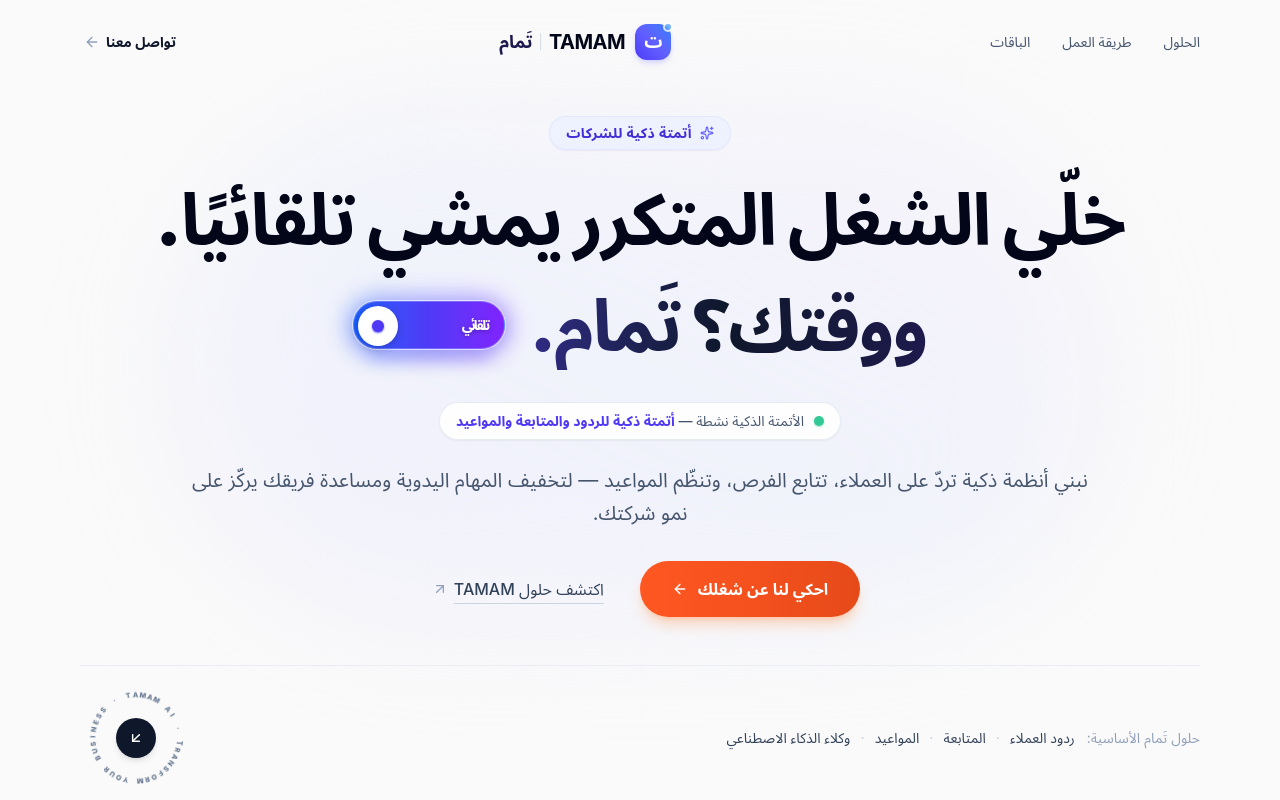
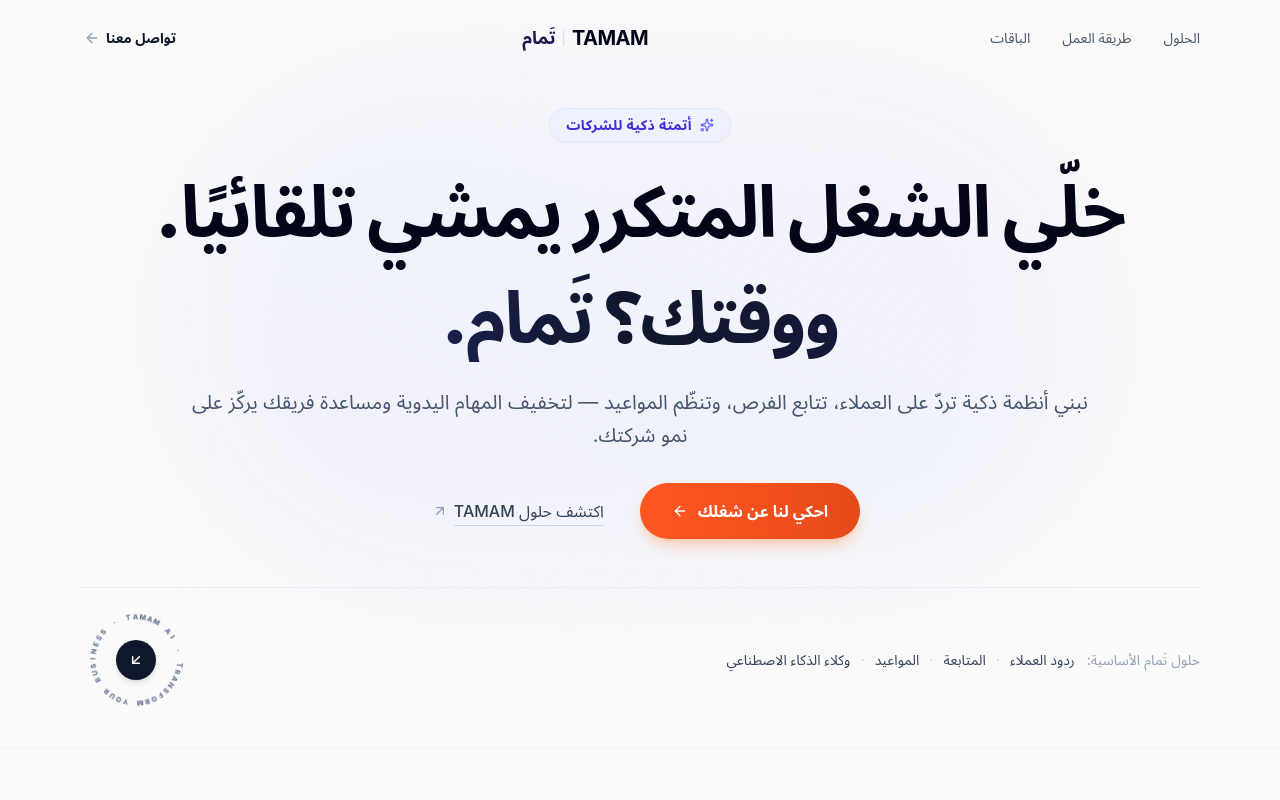
Before and after one commit to yahya759/tamam, a React (Vite) app: page / in a window 1280 px wide. Shown: the top 800 px of the page. Built offline with nearby package versions, Linux system fonts and the light colour scheme.

Commit message:
feat: remove logo badge from header and automation switch from hero

```diff
--- a/src/App.tsx
+++ b/src/App.tsx
@@ -6,7 +6,7 @@
 import React, { useState } from 'react';
 import { ArrowLeft, ArrowUpRight, Zap } from 'lucide-react';
 import { Navbar } from './components/Navbar';
-import { HeadlineSwitch } from './components/HeadlineSwitch';
+import { Headline } from './components/Headline';
 import { RotatingBadge } from './components/RotatingBadge';
 import { InquiryModal } from './components/InquiryModal';
 import { SolutionsDrawer } from './components/SolutionsDrawer';
@@ -16,21 +16,13 @@ import { HowItWorksSection } from './components/HowItWorksSection';
 import { PackagesSection } from './components/PackagesSection';
 import { ClosingCtaSection } from './components/ClosingCtaSection';
 import { DarkFooter } from './components/DarkFooter';
-import { getAutomationImpact } from './utils/automation-state';
 
 export default function App() {
-  const [isAutomated, setIsAutomated] = useState(true);
   const [isInquiryOpen, setIsInquiryOpen] = useState(false);
   const [isSolutionsOpen, setIsSolutionsOpen] = useState(false);
   const [infoModalType, setInfoModalType] = useState<'how-it-works' | 'packages' | null>(null);
   const [preselectedSolution, setPreselectedSolution] = useState<string | null>(null);
   const [selectedPackage, setSelectedPackage] = useState<string | null>(null);
-
-  const impact = getAutomationImpact(isAutomated);
-
-  const handleToggleSwitch = () => {
-    setIsAutomated((prev) => !prev);
-  };
 
   const handleOpenInquiryWithSolution = (solutionId: string) => {
     setPreselectedSolution(solutionId);
@@ -87,11 +79,7 @@ export default function App() {
           aria-hidden="true"
         />
 
-        {/* Embedded Headline & Interactive Automation Switch */}
-        <HeadlineSwitch
-          isAutomated={isAutomated}
-          onToggle={handleToggleSwitch}
-        />
+        <Headline />
 
         {/* Hero Description */}
         <p className="mt-5 sm:mt-6 text-base sm:text-lg md:text-xl text-slate-600 max-w-3xl lg:max-w-4xl mx-auto leading-relaxed font-normal">
--- /dev/null
+++ b/src/components/Headline.tsx
@@ -0,0 +1,26 @@
+import React from 'react';
+import { Sparkles } from 'lucide-react';
+
+export const Headline: React.FC = () => {
+  return (
+    <div className="flex flex-col items-center justify-center text-center select-none w-full">
+      {/* Small Intro Kicker */}
+      <div className="inline-flex items-center gap-2 mb-4 sm:mb-6 px-4 py-1.5 text-xs sm:text-sm font-semibold tracking-wide text-indigo-700 bg-indigo-50/90 rounded-full border border-indigo-100/90 shadow-xs transition-transform hover:scale-105">
+        <Sparkles className="w-3.5 h-3.5 text-indigo-500" />
+        <span>أتمتة ذكية للشركات</span>
+      </div>
+
+      {/* Main Big Headline */}
+      <div className="w-full max-w-5xl xl:max-w-6xl mx-auto">
+        <h1 className="text-3xl sm:text-5xl md:text-6xl lg:text-7xl font-heading font-black text-slate-950 tracking-tight leading-[1.3] sm:leading-[1.25]">
+          <span className="block mb-2 sm:mb-3 text-slate-950">
+            خلّي الشغل المتكرر يمشي تلقائيًا.
+          </span>
+          <span className="block pt-1 text-transparent bg-clip-text bg-gradient-to-l from-indigo-950 via-slate-900 to-indigo-900">
+            ووقتك؟ تَمام.
+          </span>
+        </h1>
+      </div>
+    </div>
+  );
+};
--- a/src/components/HeadlineSwitch.tsx
+++ /dev/null
@@ -1,144 +0,0 @@
-import React from 'react';
-import { Sparkles } from 'lucide-react';
-
-interface HeadlineSwitchProps {
-  isAutomated: boolean;
-  onToggle: () => void;
-}
-
-export const HeadlineSwitch: React.FC<HeadlineSwitchProps> = ({
-  isAutomated,
-  onToggle,
-}) => {
-  return (
-    <div className="flex flex-col items-center justify-center text-center select-none w-full">
-      {/* Small Intro Kicker */}
-      <div className="inline-flex items-center gap-2 mb-4 sm:mb-6 px-4 py-1.5 text-xs sm:text-sm font-semibold tracking-wide text-indigo-700 bg-indigo-50/90 rounded-full border border-indigo-100/90 shadow-xs transition-transform hover:scale-105">
-        <Sparkles className="w-3.5 h-3.5 text-indigo-500" />
-        <span>أتمتة ذكية للشركات</span>
-      </div>
-
-      {/* Main Big Headline */}
-      <div className="w-full max-w-5xl xl:max-w-6xl mx-auto">
-        <h1 className="text-3xl sm:text-5xl md:text-6xl lg:text-7xl font-heading font-black text-slate-950 tracking-tight leading-[1.3] sm:leading-[1.25]">
-          {/* First Sentence: Continuous, uninterrupted, crystal clear */}
-          <span className="block mb-2 sm:mb-3 text-slate-950">
-            خلّي الشغل المتكرر يمشي تلقائيًا.
-          </span>
-
-          {/* Second Sentence + Neon Switch Companion */}
-          <div className="flex items-center justify-center flex-wrap gap-x-4 sm:gap-x-6 gap-y-3 pt-1">
-            <span className="text-transparent bg-clip-text bg-gradient-to-l from-indigo-950 via-slate-900 to-indigo-900">
-              ووقتك؟ تَمام.
-            </span>
-
-            {/* Neon Blue-Purple Automation Switch Element */}
-            <div className="relative inline-flex items-center group my-1">
-              {/* Soft surrounding neon ambient glow */}
-              <div
-                className={`absolute -inset-1.5 rounded-full blur-md transition-all duration-400 pointer-events-none ${
-                  isAutomated
-                    ? 'bg-gradient-to-r from-blue-500/50 via-indigo-500/50 to-violet-500/50 opacity-80 group-hover:opacity-100'
-                    : 'opacity-0'
-                }`}
-                aria-hidden="true"
-              />
-
-              {/* Subtle reflection beneath the switch */}
-              <div
-                className={`absolute -bottom-2.5 left-1/2 -translate-x-1/2 w-4/5 h-2 blur-sm rounded-full pointer-events-none transition-opacity duration-400 ${
-                  isAutomated
-                    ? 'bg-gradient-to-r from-blue-600/30 via-indigo-600/40 to-violet-600/30 opacity-90'
-                    : 'opacity-0'
-                }`}
-                aria-hidden="true"
-              />
-
-              {/* The interactive Switch */}
-              <button
-                type="button"
-                role="switch"
-                aria-checked={isAutomated}
-                aria-label={
-                  isAutomated
-                    ? 'وضع الأتمتة مفعّل (تلقائي). اضغط للتحويل إلى الوضع اليدوي'
-                    : 'الوضع اليدوي مفعّل. اضغط لتشغيل الأتمتة التلقائية'
-                }
-                onClick={onToggle}
-                className={`relative inline-flex items-center cursor-pointer transition-all duration-400 ease-out focus:outline-none focus-visible:ring-4 focus-visible:ring-indigo-400/50 rounded-full px-2 py-1 select-none shrink-0 z-10
-                  ${
-                    isAutomated
-                      ? 'bg-gradient-to-r from-blue-600 via-indigo-600 to-violet-600 text-white shadow-[0_4px_20px_rgba(99,102,241,0.45)] ring-1 ring-white/60 border border-indigo-300/40'
-                      : 'bg-slate-200 hover:bg-slate-300/90 text-slate-700 border border-slate-300 shadow-inner'
-                  }
-                  w-28 sm:w-34 md:w-38 h-9 sm:h-11 md:h-12
-                `}
-              >
-                {/* Switch Text: Displays "تلقائي" clearly */}
-                <div className="w-full flex items-center justify-between px-1.5 sm:px-2 font-heading font-bold text-xs sm:text-sm">
-                  <span
-                    className={`transition-all duration-300 ${
-                      isAutomated
-                        ? 'opacity-100 drop-shadow-[0_1px_2px_rgba(0,0,0,0.3)] text-white'
-                        : 'opacity-0'
-                    }`}
-                  >
-                    تلقائي
-                  </span>
-                  <span
-                    className={`transition-all duration-300 ${
-                      !isAutomated ? 'opacity-100 text-slate-700' : 'opacity-0'
-                    }`}
-                  >
-                    يدوي
-                  </span>
-                </div>
-
-                {/* Tactile Knob with smooth sliding and neon dot */}
-                <div
-                  className={`absolute top-1 bottom-1 rounded-full bg-white flex items-center justify-center shadow-[0_2px_8px_rgba(0,0,0,0.2)] transition-all duration-400 ease-out
-                    w-7 h-7 sm:w-9 sm:h-9 md:w-10 md:h-10
-                    ${
-                      isAutomated
-                        ? 'left-1 right-auto'
-                        : 'right-1 left-auto'
-                    }
-                  `}
-                >
-                  <div
-                    className={`w-2 h-2 sm:w-2.5 sm:h-2.5 md:w-3 md:h-3 rounded-full transition-colors duration-300 ${
-                      isAutomated ? 'bg-indigo-600 shadow-xs shadow-indigo-500' : 'bg-slate-400'
-                    }`}
-                  />
-                </div>
-              </button>
-            </div>
-          </div>
-        </h1>
-      </div>
-
-      {/* Switch Status Micro-Callout with Updated Non-Numerical Phrasing */}
-      <div className="mt-6 sm:mt-8 inline-flex items-center gap-2.5 px-4 py-2 rounded-full bg-white/90 border border-slate-200/80 shadow-xs text-xs sm:text-sm text-slate-600 font-medium transition-all duration-300">
-        <span
-          className={`w-2.5 h-2.5 rounded-full transition-colors duration-300 ${
-            isAutomated ? 'bg-emerald-500 animate-pulse shadow-xs shadow-emerald-500/50' : 'bg-slate-400'
-          }`}
-        />
-        <span>
-          {isAutomated ? (
-            <span>
-              الأتمتة الذكية نشطة —{' '}
-              <strong className="text-indigo-600 font-semibold font-heading">
-                أتمتة ذكية للردود والمتابعة والمواعيد
-              </strong>
-            </span>
-          ) : (
-            <span className="text-slate-500">
-              الوضع التقليدي اليدوي — اضغط على المفتاح لتجربة تفعيل الأتمتة
-            </span>
-          )}
-        </span>
-      </div>
-    </div>
-  );
-};
--- a/src/components/Navbar.tsx
+++ b/src/components/Navbar.tsx
@@ -46,10 +46,6 @@ export const Navbar: React.FC<NavbarProps> = ({
 
         {/* Centered Brand Logo */}
         <div className="flex items-center gap-2.5">
-          <div className="relative flex items-center justify-center w-9 h-9 rounded-xl bg-gradient-to-tr from-indigo-600 via-indigo-500 to-blue-500 text-white shadow-md shadow-indigo-500/20">
-            <span className="font-heading font-black text-lg tracking-tight select-none">ت</span>
-            <span className="absolute -top-0.5 -right-0.5 w-2.5 h-2.5 bg-blue-400 rounded-full border-2 border-white animate-pulse" />
-          </div>
           <div className="flex flex-col text-right">
             <div className="flex items-center gap-1.5">
               <span className="font-heading text-xl font-bold tracking-tight text-slate-950">TAMAM</span>
```
